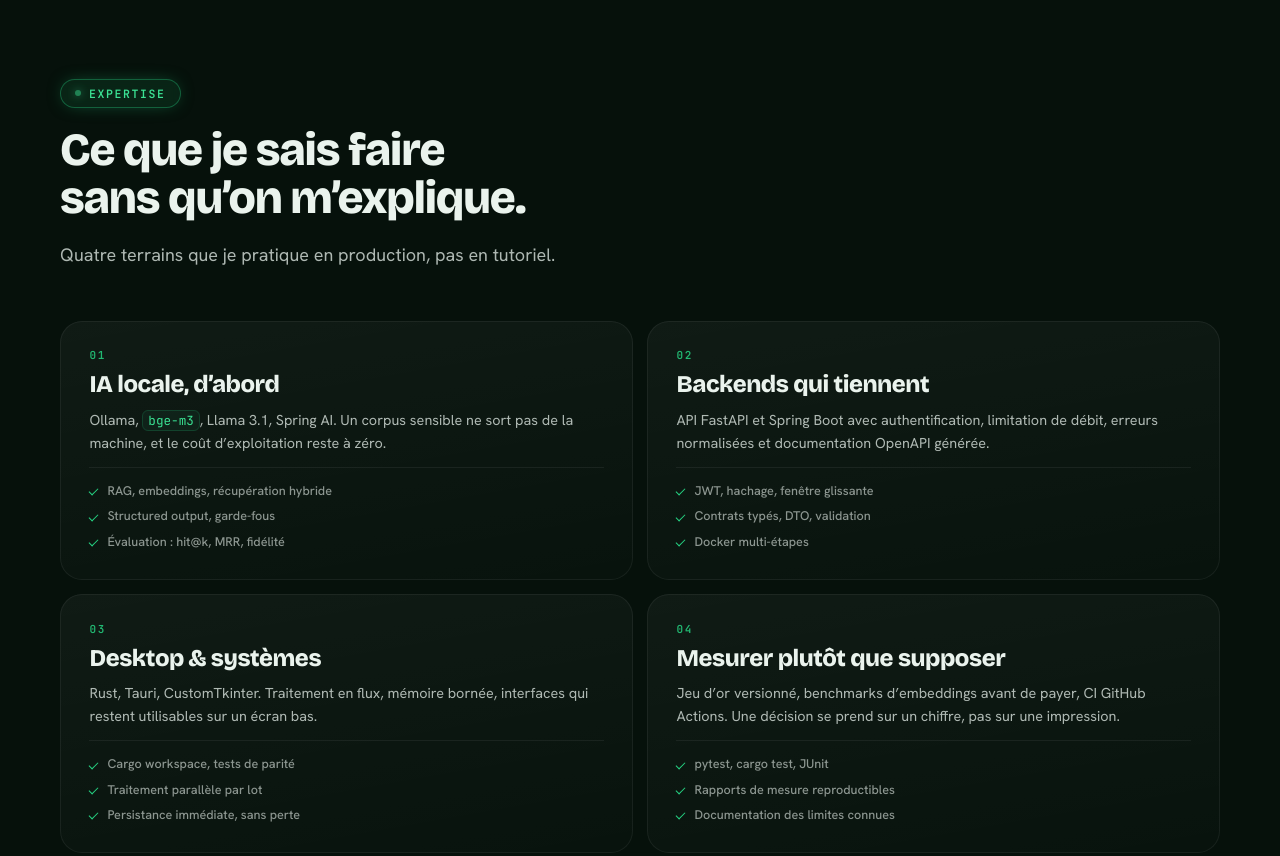
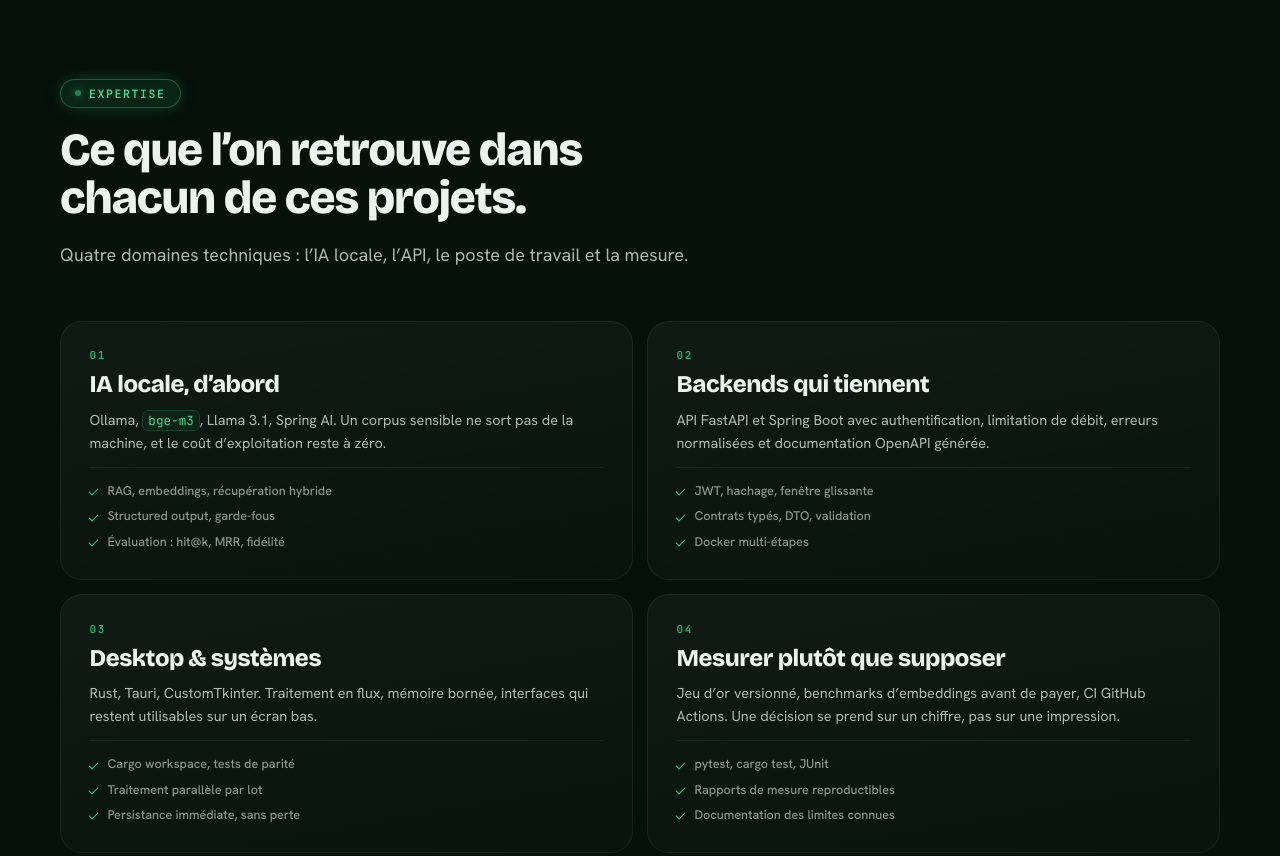
Before and after one commit to youssefelbalibouhousse/portfolio, a plain HTML site: page index.html in a window 1280 px wide. Shown: the part 4340-5196 px from the top of the page. Drawn offline with nearby package versions, Linux system fonts and the light colour scheme.

Commit message:
Copy : titres de section plus neutres
- Expertise : retrait de la formule << ce que je sais faire sans qu'on
  m'explique >> et de << pas en tutoriel >>, remplaces par une
  description factuelle des quatre domaines.
- Parcours : le titre ne se positionne plus par rapport aux tutoriels.

Co-authored-by: Copilot <223556219+Copilot@users.noreply.github.com>

```diff
--- a/index.html
+++ b/index.html
@@ -443,8 +443,8 @@
     <div class="wrap">
       <header class="sec__head" data-reveal>
         <p class="eyebrow eyebrow--em"><span class="dot" aria-hidden="true"></span>Expertise</p>
-        <h2 class="h2">Ce que je sais faire sans qu’on m’explique.</h2>
-        <p class="lead">Quatre terrains que je pratique en production, pas en tutoriel.</p>
+        <h2 class="h2">Ce que l’on retrouve dans chacun de ces projets.</h2>
+        <p class="lead">Quatre domaines techniques&nbsp;: l’IA locale, l’API, le poste de travail et la mesure.</p>
       </header>
 
       <div class="cards">
@@ -532,7 +532,7 @@
     <div class="wrap wrap--narrow">
       <header class="sec__head" data-reveal>
         <p class="eyebrow eyebrow--em"><span class="dot" aria-hidden="true"></span>Parcours</p>
-        <h2 class="h2">Cinq ans à empiler des projets, pas des tutoriels.</h2>
+        <h2 class="h2">Le parcours, projet après projet.</h2>
       </header>
 
       <ol class="timeline">
```
